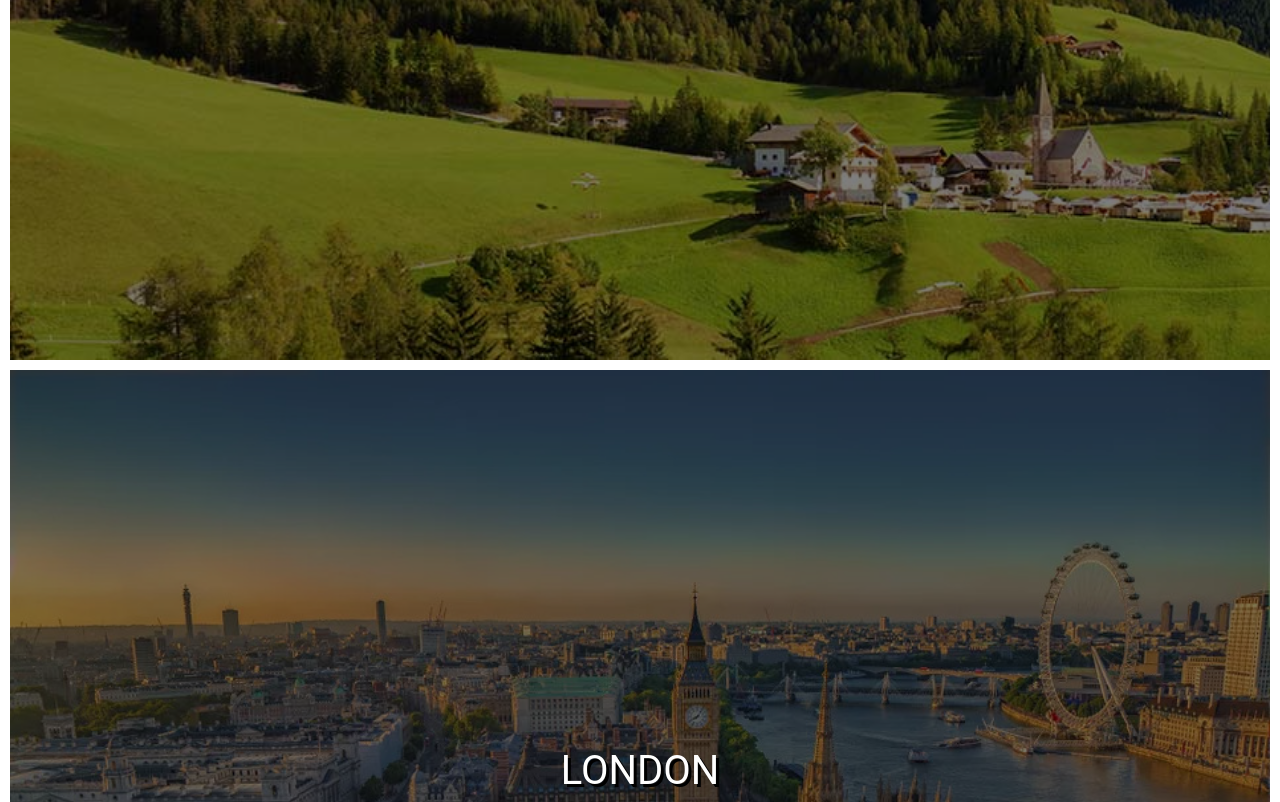
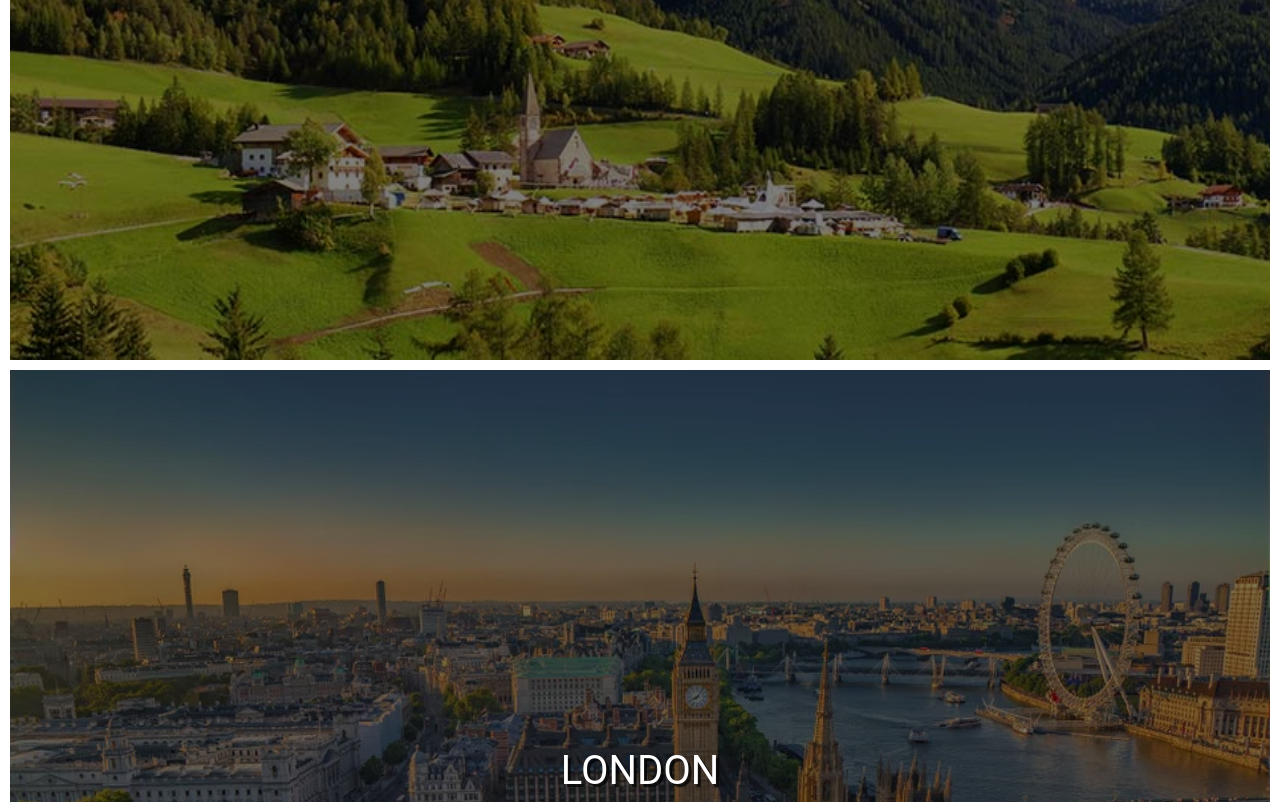
Before and after one commit to AAgozzino/htmlcss-airbnb, a plain HTML site: page index.html in a window 1280 px wide. Shown: the part 450-1252 px from the top of the page. Drawn offline with Linux system fonts and the light colour scheme.

Commit message:
Aggiunto background-position + text-shadow rgba

```diff
--- a/css/style.css
+++ b/css/style.css
@@ -9,6 +9,7 @@
   height: 100vh;
   width: calc(100% - 20px);
   background-size: cover;
+  background-position: center;
   margin: 10px;
 }
 
@@ -39,7 +40,7 @@
   left: 50%;
   transform: translate(-50%, -50%);
   color: #fff;
-  text-shadow: 3px 3px #000;
+  text-shadow: 3px 3px rgba(0, 0, 0, 0.7);
   font-size: 40px;
   font-family: 'Roboto', sans-serif;
 }
```
